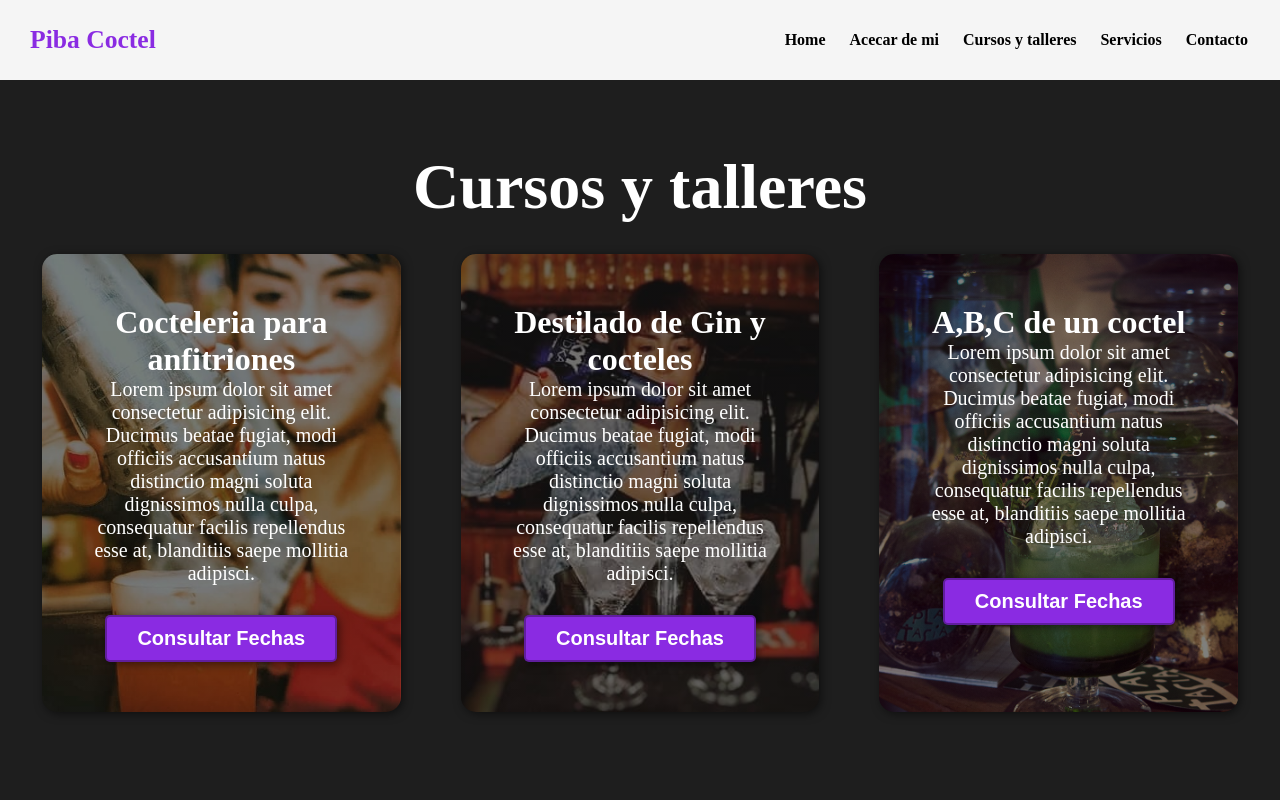
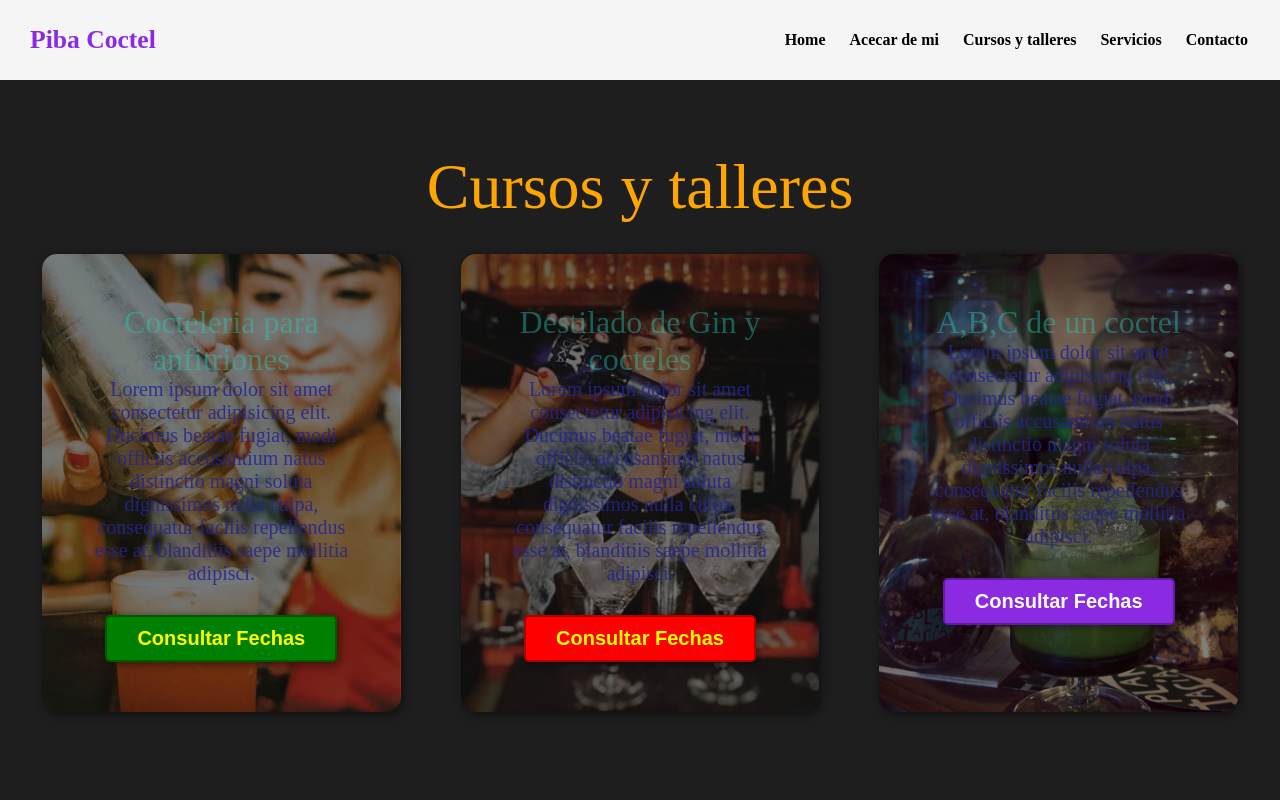
Before and after one commit to FreddyNieto2411/pibacoctelsass-nieto, a website: page paginas/cursosytalleres.html in a window 1280 px wide. Shown: the top 800 px of the page. Drawn offline with Linux system fonts and the light colour scheme.

Commit message:
sassII y SEO

```diff
--- a/paginas/cursosytalleres.html
+++ b/paginas/cursosytalleres.html
@@ -4,6 +4,8 @@
     <meta charset="UTF-8">
     <meta http-equiv="X-UA-Compatible" content="IE=edge">
     <meta name="viewport" content="width=device-width, initial-scale=1.0">
+    <meta name="description" content="cursos y talleres para aprender sobre cocteles crear recetas y destilacion de licores">
+    <meta name="keywords" content="talleres cursos cocteria destilacion recetas maridaje">
     <title>Piba Coctel</title>
     <link rel="stylesheet" href="../css/estilos.css">
 </head>
@@ -24,21 +26,21 @@
 
     <section id="cursosytalleres">
         <div class="container">
-             <h2>Cursos y talleres</h2>
+             <h2 class="letragrande">Cursos y talleres</h2>
              <div class="talleres">
                 <div class="taller">
-                     <h3>Cocteleria para anfitriones</h3>
-                     <p>Lorem ipsum dolor sit amet consectetur adipisicing elit. Ducimus beatae fugiat, modi officiis accusantium natus distinctio magni soluta dignissimos nulla culpa, consequatur facilis repellendus esse at, blanditiis saepe mollitia adipisci.</p>
-                     <button>Consultar Fechas</button>
+                     <h3 class="letramediana">Cocteleria para anfitriones</h3>
+                     <p class="letrapequena">Lorem ipsum dolor sit amet consectetur adipisicing elit. Ducimus beatae fugiat, modi officiis accusantium natus distinctio magni soluta dignissimos nulla culpa, consequatur facilis repellendus esse at, blanditiis saepe mollitia adipisci.</p>
+                     <button class="botonVerde">Consultar Fechas</button>
                 </div>
                 <div class="taller">
-                    <h3>Destilado de Gin y cocteles</h3>
-                    <p>Lorem ipsum dolor sit amet consectetur adipisicing elit. Ducimus beatae fugiat, modi officiis accusantium natus distinctio magni soluta dignissimos nulla culpa, consequatur facilis repellendus esse at, blanditiis saepe mollitia adipisci.</p>
-                    <button>Consultar Fechas</button>
+                    <h3 class="letramediana">Destilado de Gin y cocteles</h3>
+                    <p class="letrapequena">Lorem ipsum dolor sit amet consectetur adipisicing elit. Ducimus beatae fugiat, modi officiis accusantium natus distinctio magni soluta dignissimos nulla culpa, consequatur facilis repellendus esse at, blanditiis saepe mollitia adipisci.</p>
+                    <button class="botonRojo">Consultar Fechas</button>
                 </div>
                 <div class="taller">
-                    <h3>A,B,C de un coctel</h3>
-                    <p>Lorem ipsum dolor sit amet consectetur adipisicing elit. Ducimus beatae fugiat, modi officiis accusantium natus distinctio magni soluta dignissimos nulla culpa, consequatur facilis repellendus esse at, blanditiis saepe mollitia adipisci.</p>
+                    <h3 class="letramediana">A,B,C de un coctel</h3>
+                    <p class="letrapequena">Lorem ipsum dolor sit amet consectetur adipisicing elit. Ducimus beatae fugiat, modi officiis accusantium natus distinctio magni soluta dignissimos nulla culpa, consequatur facilis repellendus esse at, blanditiis saepe mollitia adipisci.</p>
                     <button>Consultar Fechas</button>
                 </div>
              </div>
@@ -48,6 +50,7 @@
 
     <footer>
         <div class="container">
+
             <p>&copy;Piba Coctel 2022</p>
         </div>
     </footer>
--- a/scss/estilos.scss
+++ b/scss/estilos.scss
@@ -6,3 +6,6 @@
 @import "./parcial/hero";
 @import "./parcial/hero2";
 @import "./parcial/mediaqueries";
+@import "./parcial/botonescyt";
+@import "./parcial/mixins";
+@import "./parcial/_maps.scss"
--- /dev/null
+++ b/scss/parcial/_botonescyt.scss
@@ -0,0 +1,25 @@
+.boton{
+    font-size: 1.25em;
+    font-weight: bold;
+    padding: 10px 30px;
+    border-radius: 5px;
+    border: 2px solid rgba(0,0,0,0.3);
+    box-shadow: 2px 2px 10px rgba(0,0,0,0.5);
+    color: white;
+    background-color: $colorboton;
+    &:hover{
+        background-color: rgb(101, 33, 165);
+    }
+}
+
+.botonVerde{
+    @extend .boton;
+    background-color: green;
+    color: yellow;
+}
+
+.botonRojo{
+    @extend .boton;
+    background-color: red;
+    color: yellow;
+}
--- /dev/null
+++ b/scss/parcial/_maps.scss
@@ -0,0 +1,17 @@
+$fontcolor: (
+    "encabezado": orange,
+    "titulo":rgba(39, 205, 186, 0.421),
+    "texto":rgba(36, 36, 149, 0.841),
+);
+
+.letragrande {
+    color: map-get($map: $fontcolor, $key: encabezado);
+}
+
+.letramediana {
+    color: map-get($map: $fontcolor, $key: titulo);
+}
+
+.letrapequena {
+    color: map-get($map: $fontcolor, $key: texto);
+}
--- /dev/null
+++ b/scss/parcial/_mixins.scss
@@ -0,0 +1,16 @@
+@mixin fontsize ($size, $weight){
+    font-size: $size;
+    font-weight: $weight;
+}
+
+.letrapequenia {
+    @include fontsize(1rem, 100)
+}
+
+.letramediana {
+    @include fontsize(2rem, 300)
+}
+
+.letragrande {
+    @include fontsize(3rem, 500)
+}
```
Also changed, not shown: index.html (+2 -0 lines), paginas/acercademi.html (+2 -0 lines), paginas/servicios.html (+2 -0 lines), css/estilos.css, 1 other file.
